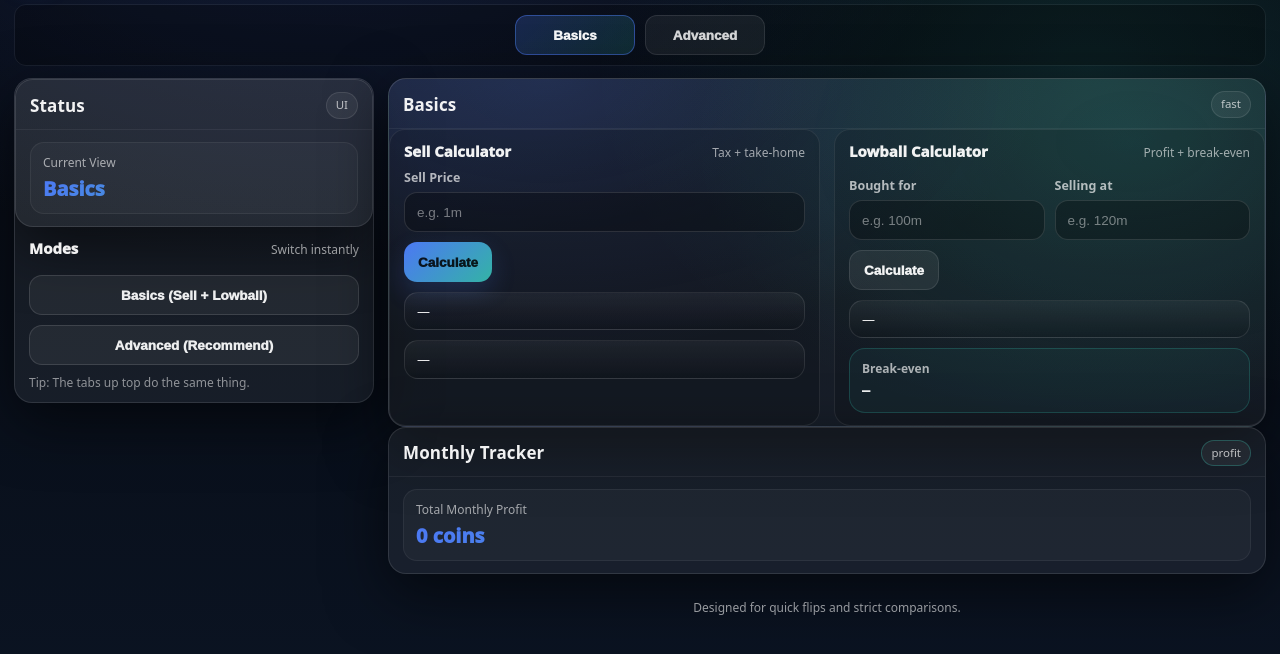
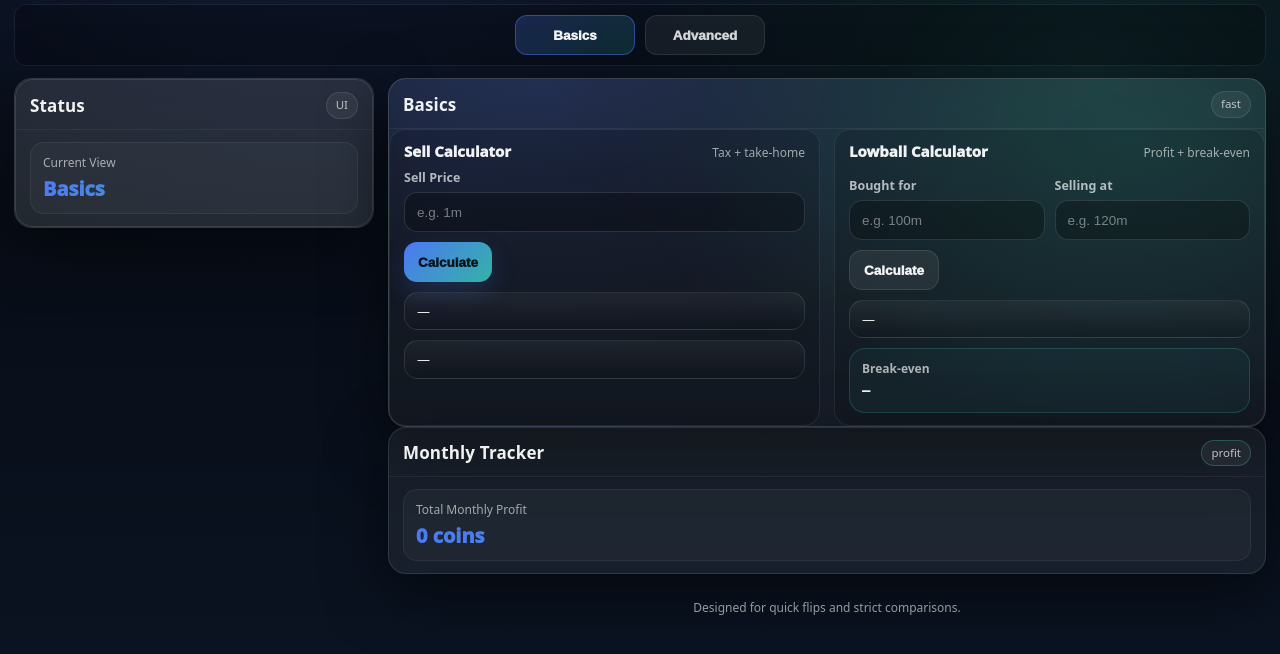
Before and after one commit to realian2858/Skyblock-backend, a website: page public/index.html in a window 1280 px wide. Shown: the part 74-728 px from the top of the page. Drawn offline with Linux system fonts and the light colour scheme.

Commit message:
Update index.html

```diff
--- a/public/index.html
+++ b/public/index.html
@@ -65,25 +65,6 @@
     </div>
   </div>
 </div>
-
-
-<div class="subcard">
-  <div class="subcard-head">
-    <h3>Modes</h3>
-    <span class="subtle">Switch instantly</span>
-  </div>
-
-  <button type="button" class="btn btn-primary btn-wide js-nav" data-view="basics">
-    Basics (Sell + Lowball)
-  </button>
-
-  <button type="button" class="btn btn-wide js-nav" data-view="advanced" style="margin-top:10px;">
-    Advanced (Recommend)
-  </button>
-
-  <div class="hint" style="margin-top:10px;">Tip: The tabs up top do the same thing.</div>
-</div>
-        </div>
       </aside>
 
       <section class="col-right">
```
